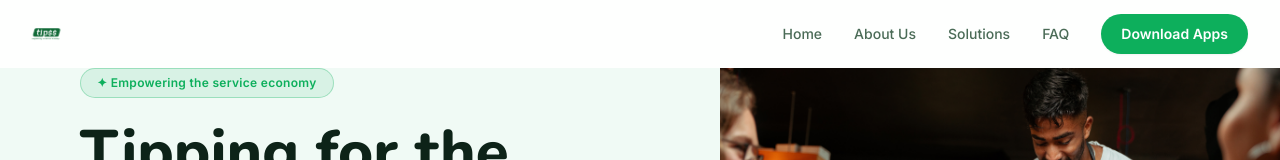
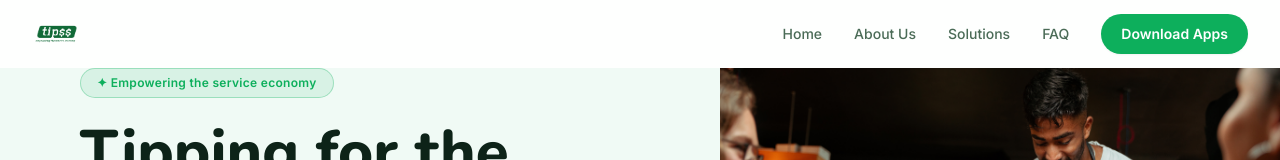
Before and after one commit to isaacotengdev/tipss, a Next.js app in the folder web/: page / in a window 1280 px wide. Shown: the top 160 px of the page. Built offline with nearby package versions, Linux system fonts and the light colour scheme.

Commit message:
fix: increase navbar logo size

```diff
--- a/web/src/components/Navbar.tsx
+++ b/web/src/components/Navbar.tsx
@@ -47,9 +47,9 @@ export default function Navbar() {
           <Image
             src="/images/logo.png"
             alt="Tipss"
-            height={44}
-            width={130}
-            style={{ objectFit: 'contain', height: '44px', width: 'auto' }}
+            height={64}
+            width={200}
+            style={{ objectFit: 'contain', height: '64px', width: 'auto' }}
             priority
           />
         </button>
```
